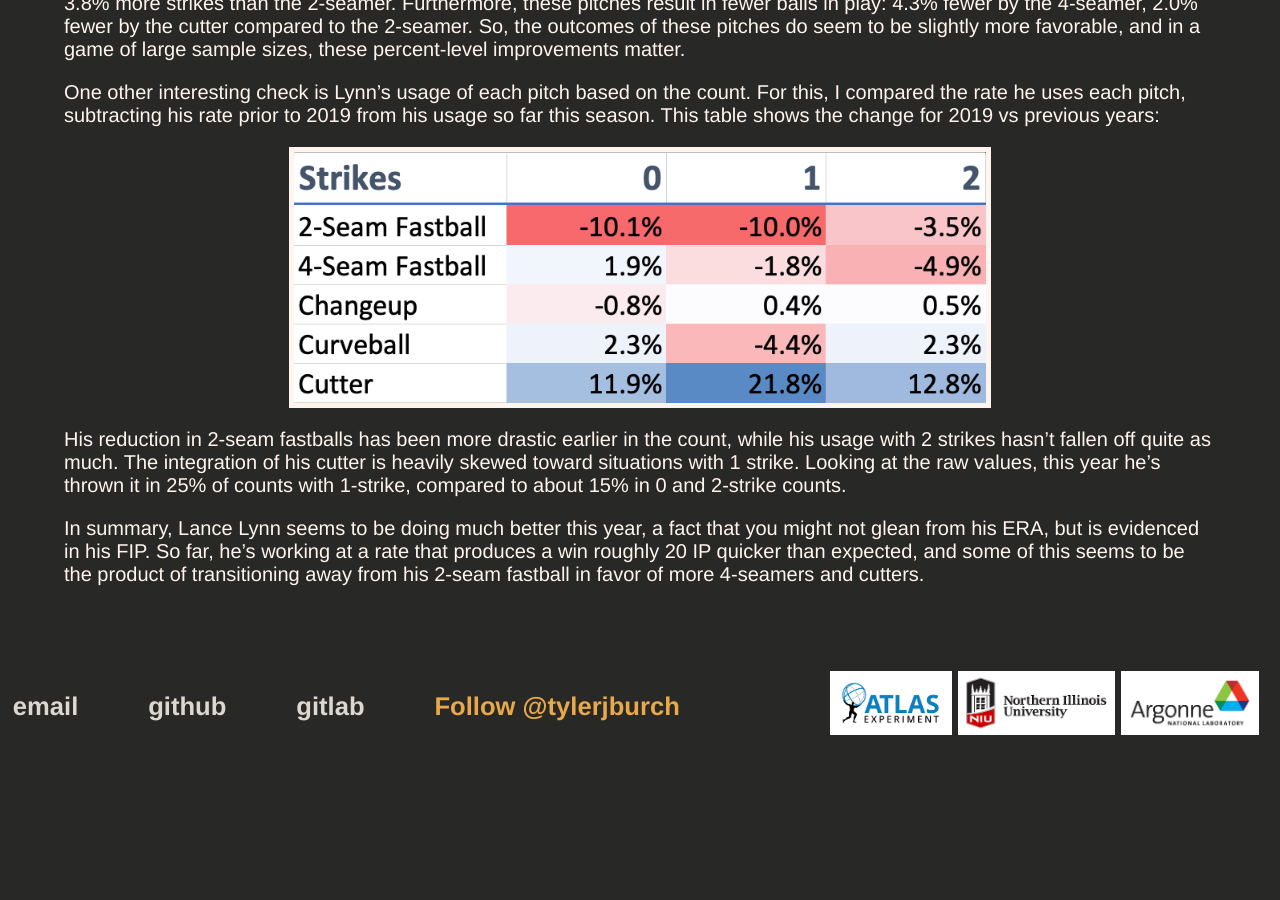
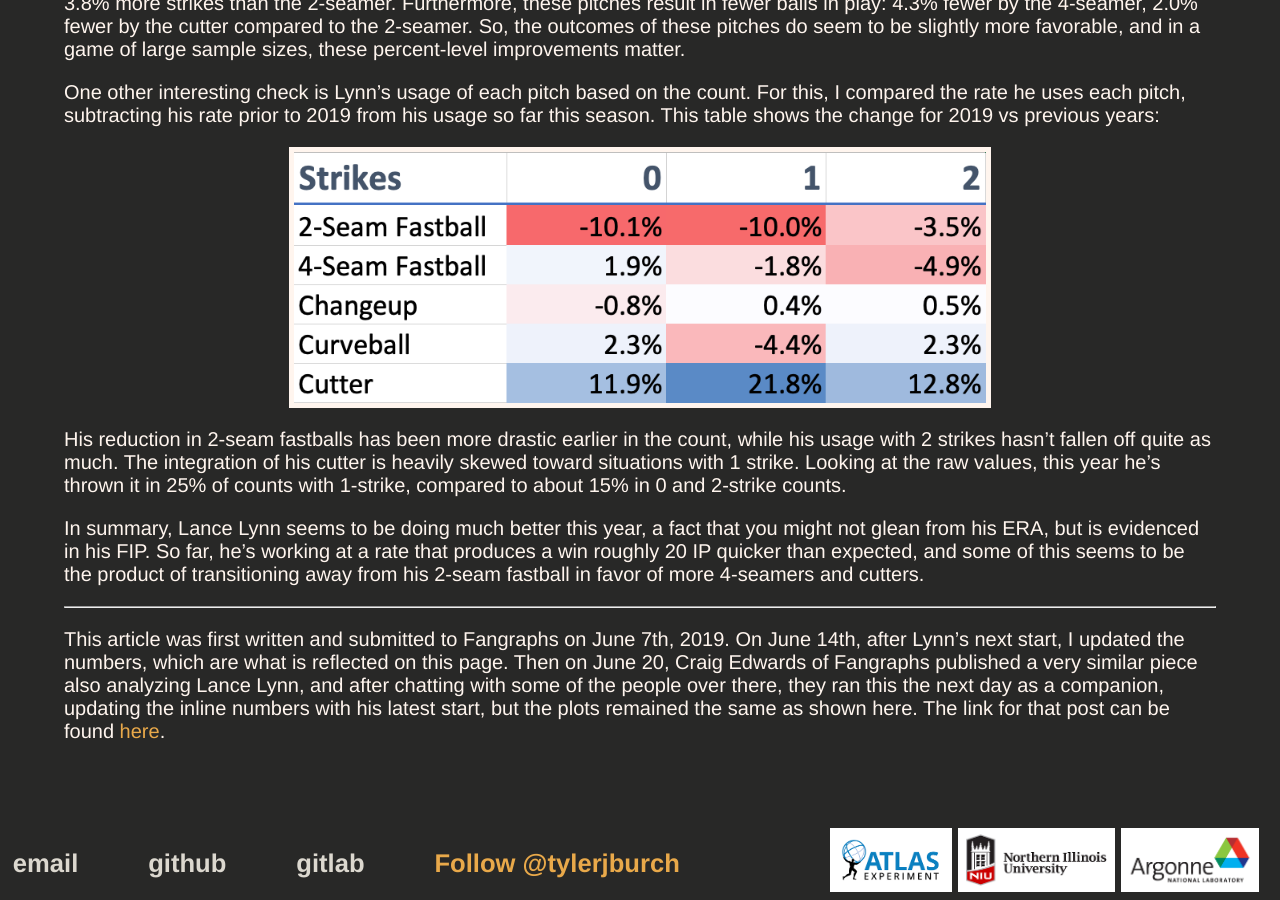
Before and after one commit to tjburch/tjburch.github.io, a Jekyll site: the page built from _posts/2019-06-14-lance-lynn.md, in a window 1280 px wide and 900 px high, scrolled down 3288 px. Built offline with Jekyll 4.4.1, drawn with Linux system fonts in a browser that asks for light colours; comment, search, counter and statistics services are not loaded; before the commit the page ends 4031 px from its top, so only the background shows below that.

Commit message:
Update with link to fangraphs publication of Lynn piece

```diff
--- a/_posts/2019-06-14-lance-lynn.md
+++ b/_posts/2019-06-14-lance-lynn.md
@@ -3,7 +3,7 @@ layout: post
 title: "Evaluating Lance Lynn's Unexpected 2019"
 date: 2019-06-14
 categories: Baseball
-tags: [baseball]
+tags: [baseball, fangraphs]
 ---
 
 If you scroll down the [pitching leaders](https://www.fangraphs.com/leaders.aspx?pos=all&stats=pit&lg=all&qual=y&type=8&season=2019&month=0&season1=2019&ind=0) page at Fangraphs today, most of the top names are not so surprising, but one unexpected name is Lance Lynn. Currently, Lynn is tied for 3rd overall with 2.9 fWAR. Historically, Lynn has been a consistent pitcher, a 2-3 WAR guy who can eat innings, but he's hardly the type of character you would expect to break out. He's currently in his age 32 season, putting him on the wrong side of the starting pitcher aging curve, and post Tommy John surgery, which he underwent at the end of 2015.
@@ -39,3 +39,7 @@ One other interesting check is Lynn's usage of each pitch based on the count. Fo
 His reduction in 2-seam fastballs has been more drastic earlier in the count, while his usage with 2 strikes hasn't fallen off quite as much. The integration of his cutter is heavily skewed toward situations with 1 strike. Looking at the raw values, this year he's thrown it in 25% of counts with 1-strike, compared to about 15% in 0 and 2-strike counts.
 
 In summary, Lance Lynn seems to be doing much better this year, a fact that you might not glean from his ERA, but is evidenced in his FIP. So far, he's working at a rate that produces a win roughly 20 IP quicker than expected, and some of this seems to be the product of transitioning away from his 2-seam fastball in favor of more 4-seamers and cutters.
+
+_____________
+
+This article was first written and submitted to Fangraphs on June 7th, 2019. On June 14th, after Lynn's next start, I updated the numbers, which are what is reflected on this page. Then on June 20, Craig Edwards of Fangraphs published a very similar piece also analyzing Lance Lynn, and after chatting with some of the people over there, they ran this the next day as a companion, updating the inline numbers with his latest start, but the plots remained the same as shown here. The link for that post can be found [here](https://community.fangraphs.com/evaluating-lance-lynns-unexpected-2019/).
```
